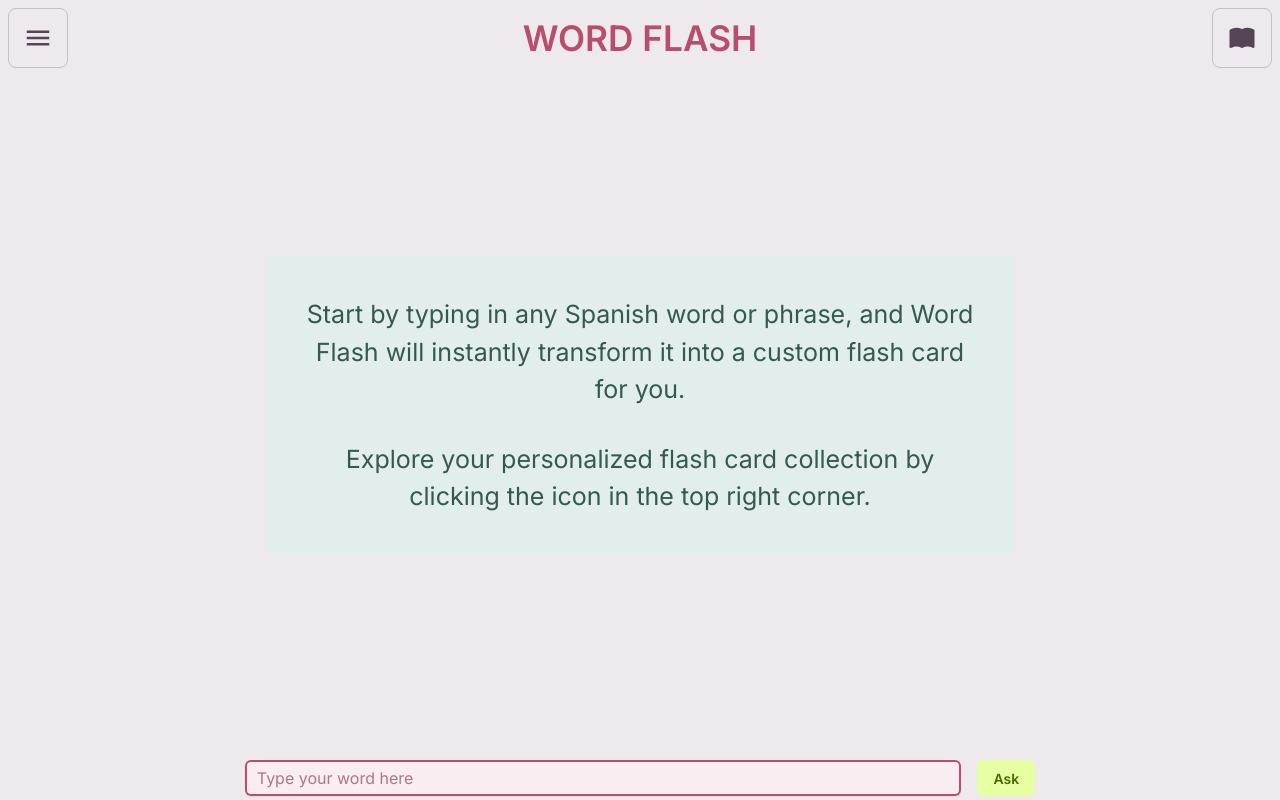
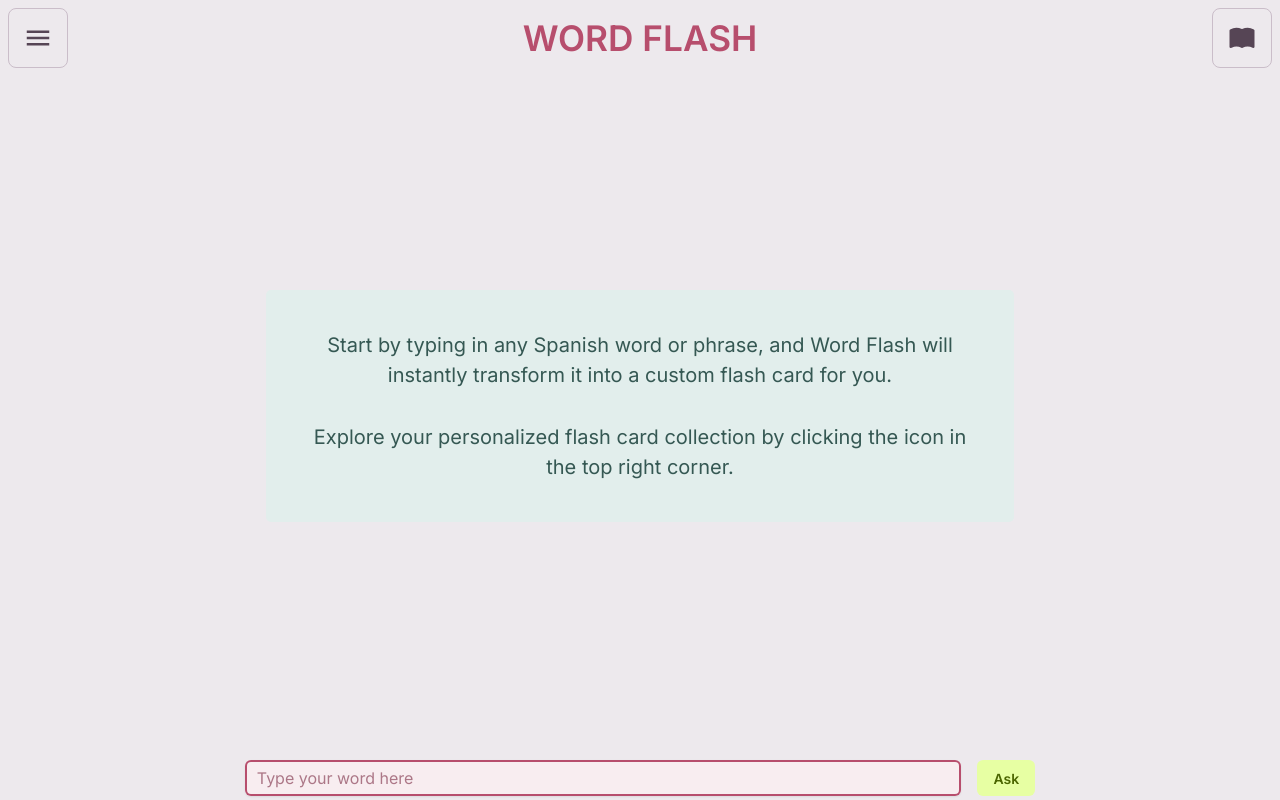
Before and after one commit to wanderwayward/WordFlash, a React (Vite) app: page / in a window 1280 px wide. Built offline with nearby package versions, Linux system fonts and the light colour scheme; no server answers.

Commit message:
Further styling Fixing flashcard component margin error

```diff
--- a/src/components/FlashCard/flash-card.component.jsx
+++ b/src/components/FlashCard/flash-card.component.jsx
@@ -47,7 +47,7 @@ const FlashCard = ({ response, checks }) => {
           </Grid>
 
           {/* Second Row */}
-          <Grid xs={12} sx={{mt:-2, display:'flex', justifyContent:'center'}} >
+          <Grid xs={12} sx={{mb:2, display:'flex', justifyContent:'center'}} >
             <StyledTypography level="h5" color="danger" variant='soft' sx={{fontSize:'5px', width:'80%'}}>
               Classification: {response.classification}
             </StyledTypography>
--- a/src/components/FlashCard/instructions.component.jsx
+++ b/src/components/FlashCard/instructions.component.jsx
@@ -16,10 +16,10 @@ const Instructions = ({checks}) => {
           textAlign: 'center',
           width: isMobile ? '100%' : isTablet ? '80%' : isLaptop ? '60%' : '40%',
         }}>
-            <Typography level="h5" sx={{fontSize:'25px', padding:2}}>
+            <Typography level="h5" sx={{fontSize: isMobile? '1rem' :'1.25rem', padding:2}}>
                 Start by typing in any Spanish word or phrase, and Word Flash will instantly transform it into a custom flash card for you.
             </Typography>
-            <Typography level="h5" sx={{fontSize:'25px', padding:2}}>
+            <Typography level="h5" sx={{fontSize: isMobile? '1rem' :'1.25rem', padding:2}}>
                 Explore your personalized flash card collection by clicking the icon in the top right corner.
             </Typography>
         </Sheet>
--- a/src/components/Words/classification-words/classification-words.component.jsx
+++ b/src/components/Words/classification-words/classification-words.component.jsx
@@ -2,9 +2,8 @@ import { Grid, Box, Divider } from "@mui/joy"
 import Word from "../word/word.component"
 import { StyledTypographyClassification, StyledDivider } from "../../../utils/styledComponents"
 
-const ClassificationWords = ({ isDark, words, style, checks, wordFontSize,  headerPadding, deleteWord, classificationFontsize}) => {
+const ClassificationWords = ({ isDark, words, style, checks, wordFontSize,  headerPadding, deleteWord, classificationFontsize, theme}) => {
 
-    console.log("words", words)
 
     return (
         <Box sx={{ pt: '155px', px:headerPadding}}>
@@ -36,7 +35,7 @@ const ClassificationWords = ({ isDark, words, style, checks, wordFontSize,  head
                 </Grid>
                 <Grid container direction="column">
                     {words.adverb.map((word, index) => (
-                    <Word word={word} key={index} style={style} checks={checks} deleteWord={deleteWord} fontSize={wordFontSize} />
+                    <Word word={word} key={index} style={style} checks={checks} deleteWord={deleteWord} fontSize={wordFontSize} theme={theme}/>
                     ))}
                 </Grid>
                 <StyledDivider />
--- a/src/components/Words/word/word.component.jsx
+++ b/src/components/Words/word/word.component.jsx
@@ -3,13 +3,13 @@ import { MdDelete } from "react-icons/md";
 
 import { StyledTypographyWord } from "../../../utils/styledComponents";
 
-const Word = ({ word, deleteWord, style, checks, fontSize }) => {
+const Word = ({ word, deleteWord, style, checks, theme, fontSize }) => {
 
-    const {isMobile, isTablet, isLaptop, isDark} = checks;
+    const { isDark} = checks;
 
     return (
         <Grid container alignItems="center" sx={{py:1, '&:hover': {
-            backgroundColor: 'rgba(255, 255, 255, 0.2)',
+            backgroundColor: isDark ? theme.colorSchemes.dark.palette.success[800] : theme.colorSchemes.light.palette.primary[100]
         },}}>
             <Grid xs={4} sx={style}>
                 <StyledTypographyWord variant="plain" color={isDark ? "primary" : "danger"} sx={{fontSize:fontSize, }}>
--- a/src/components/Words/words.component.jsx
+++ b/src/components/Words/words.component.jsx
@@ -30,7 +30,7 @@ const Words = ({ words, deleteWord, style, theme, wordFontSize, headerFontSize,
             { words && sort === 'Alphabetical' ?
             <Grid container direction="column" sx={{ pt: '155px', mx:headerPadding }}>
                 {words.map((word, index) => (
-                <Word word={word} key={index} style={style} checks={checks} deleteWord={deleteWord} fontSize={wordFontSize}  />
+                <Word word={word} key={index} style={style} checks={checks} deleteWord={deleteWord} fontSize={wordFontSize} theme={theme}  />
                 ))}
             </Grid> : sort === 'Classification' ?
             <ClassificationWords isDark={isDark} words={words} style={style} checks={checks} theme={theme}  wordFontSize={wordFontSize} headerPadding={headerPadding} deleteWord={deleteWord} classificationFontsize={classificationFontsize}/>
```
